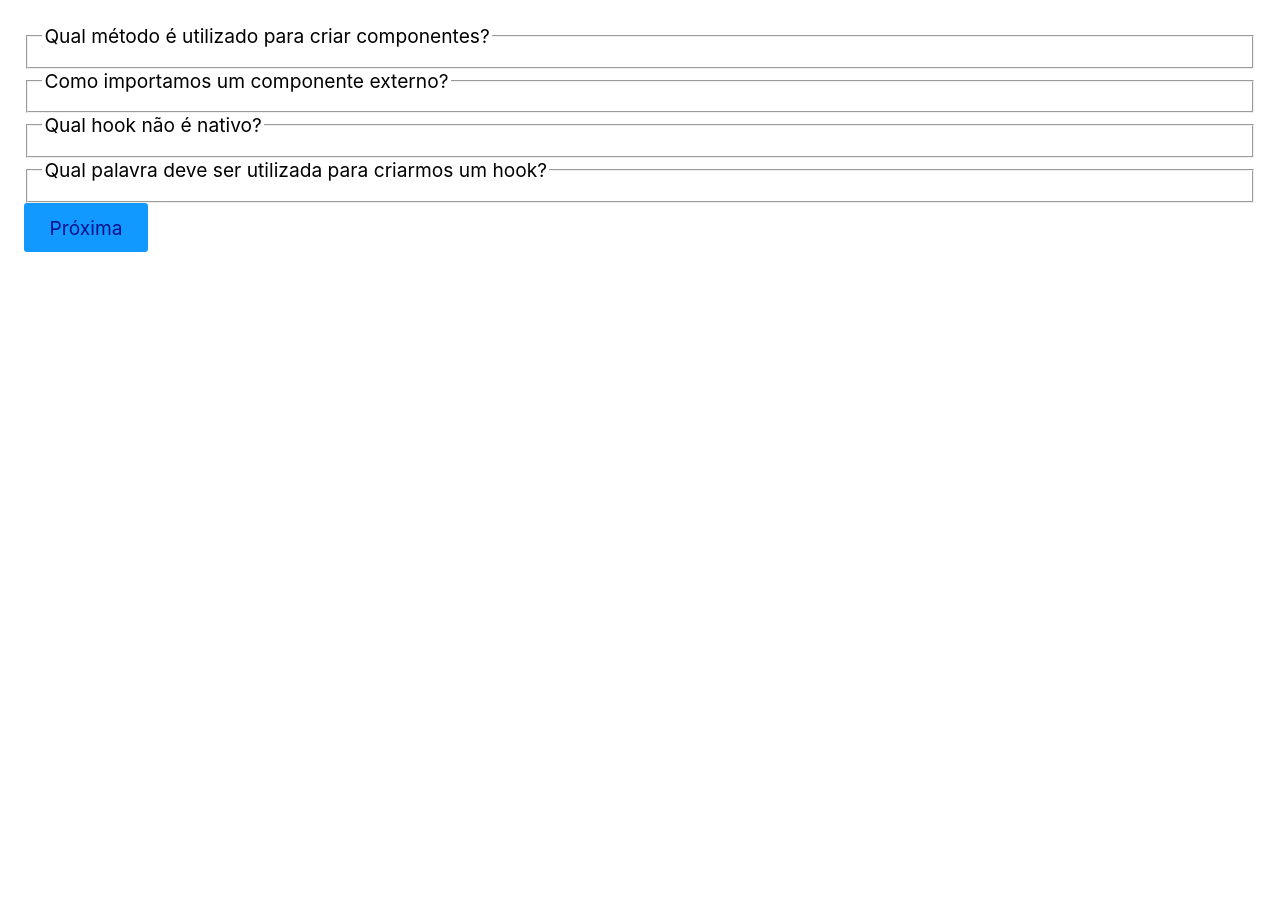
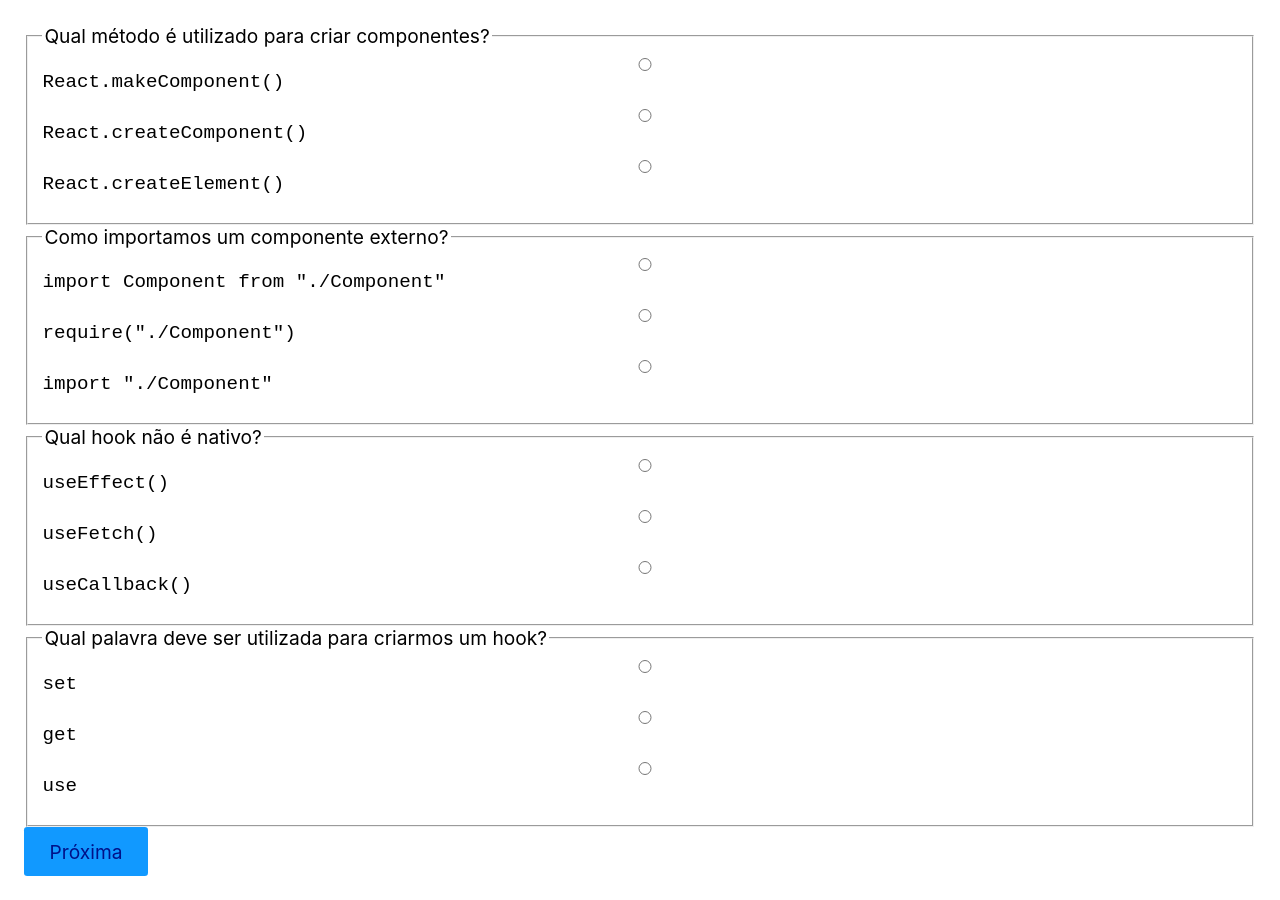
Before and after one commit to MarceloZanguettin/react_form_desafio, a React (Vite) app: page / in a window 1280 px wide. Before the commit the page ends 800 px from the top, so only its background shows below. Built offline with nearby package versions, Linux system fonts and the light colour scheme; the HTML template or start-up script is replaced by a standard one.

Commit message:
Criado no Radio as possiveis respostas das perguntas

```diff
--- a/src/Form/Radio.jsx
+++ b/src/Form/Radio.jsx
@@ -4,6 +4,15 @@
   return (
     <fieldset>
       <legend>{pergunta}</legend>
+      {options.map((option) => (
+        <label
+          key={option}
+          style={{ marginBottom: '1rem', fontFamily: 'monospace' }}
+        >
+          <input type="radio" value={option} />
+          {option}
+        </label>
+      ))}
     </fieldset>
   );
 };
```
